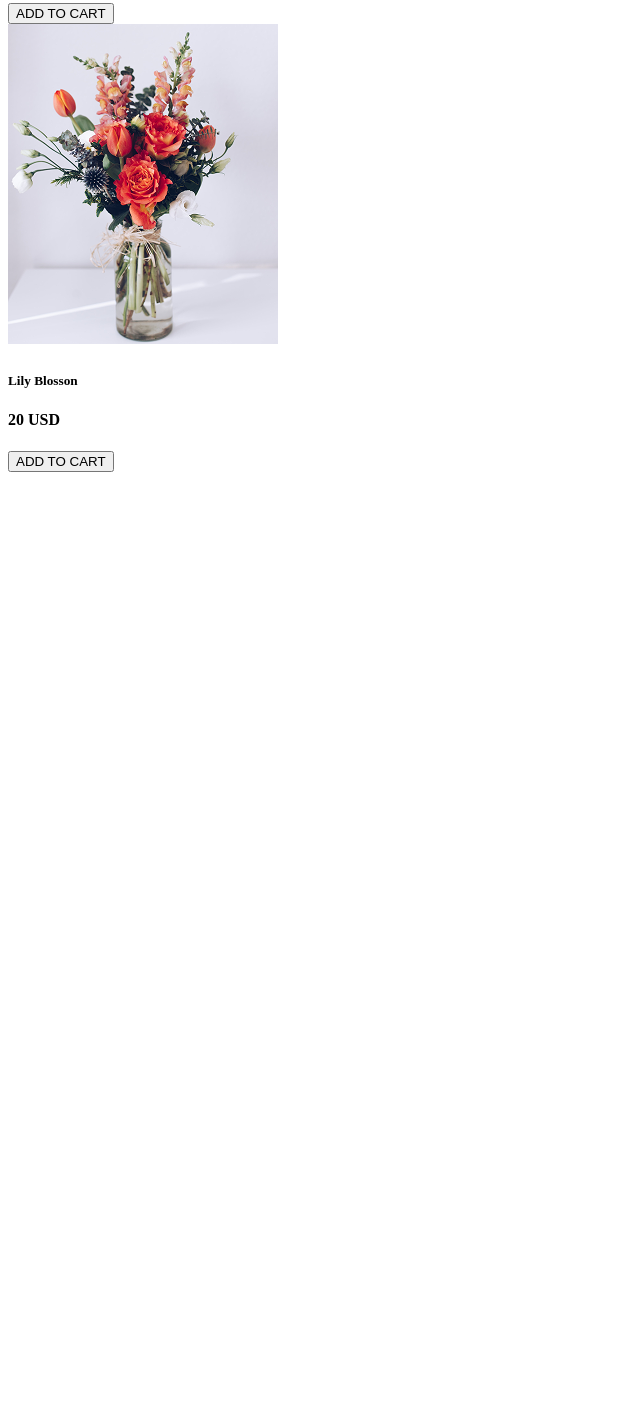
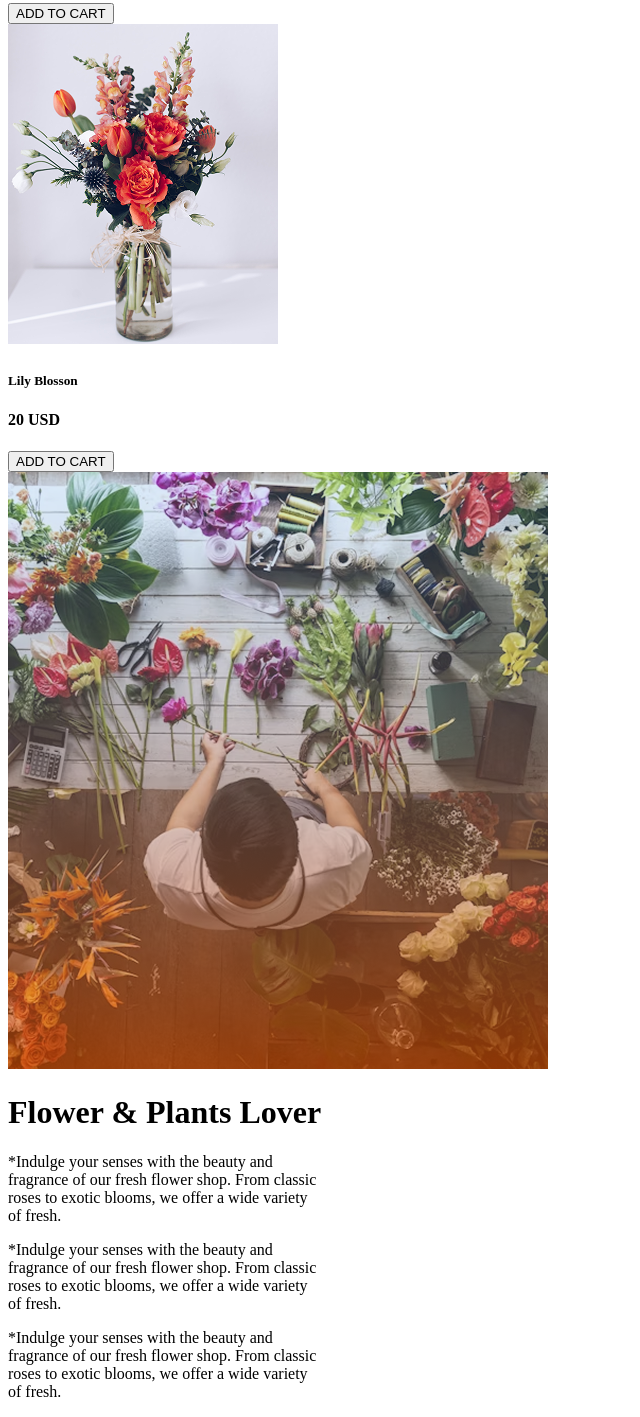
Before and after one commit to masum123dev/a2-flower-shop, a plain HTML site: page index.html in a window 1280 px wide. Shown: the part 3976-5393 px from the top of the page, without its empty margins (0-640 px from the left). Before the commit the page ends 4456 px from the top, so only its background shows below. Drawn offline with Linux system fonts and the light colour scheme.

Commit message:
added plant lover section

```diff
--- a/index.html
+++ b/index.html
@@ -114,6 +114,33 @@
         </div>
         </div>
       </div>
+      <!-- flower and plants lover section -->
+      <div class="plants-lover-section">
+        <div class="plant-image">
+          <img src="assets/flower-store.png" alt="" />
+        </div>
+        <div class="plant-description">
+          <h1 class="plant-title">Flower & Plants Lover</h1>
+          <p class="plant-description">
+            *Indulge your senses with the beauty and <br />
+            fragrance of our fresh flower shop. From classic <br />
+            roses to exotic blooms, we offer a wide variety <br />
+            of fresh.
+          </p>
+          <p class="plant-description hide-on-small-device">
+            *Indulge your senses with the beauty and <br />
+            fragrance of our fresh flower shop. From classic <br />
+            roses to exotic blooms, we offer a wide variety <br />
+            of fresh.
+          </p>
+          <p class="plant-description hide-on-small-device">
+            *Indulge your senses with the beauty and <br />
+            fragrance of our fresh flower shop. From classic <br />
+            roses to exotic blooms, we offer a wide variety <br />
+            of fresh.
+          </p>
+        </div>
+      </div>
 
   </body>
 </html>
```
